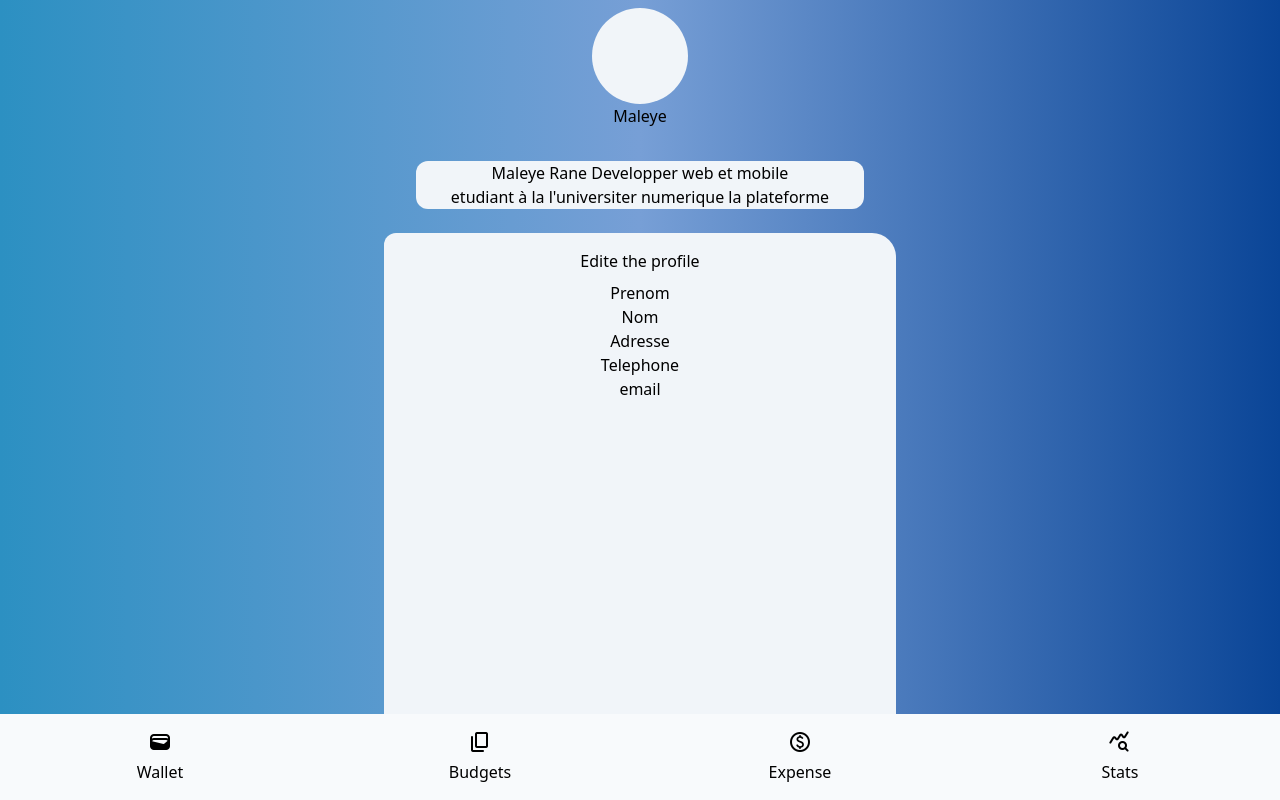
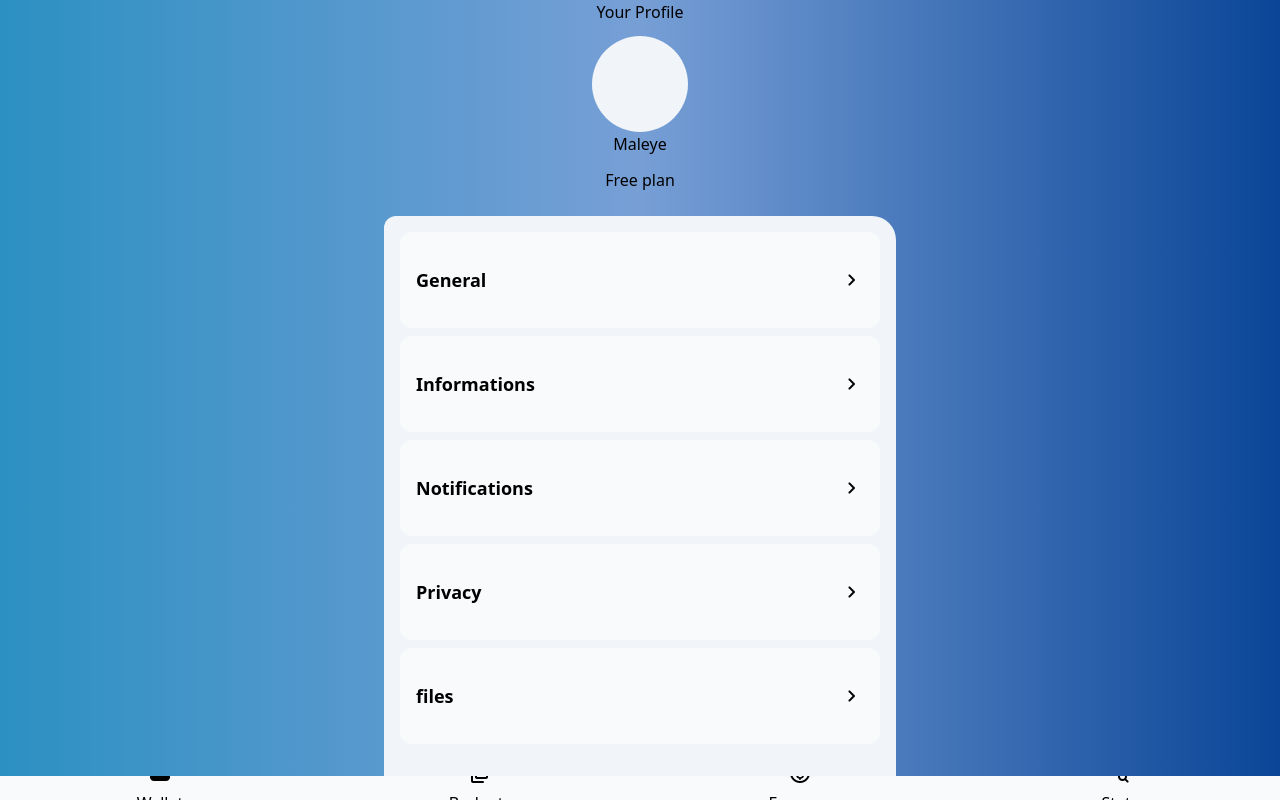
Before and after one commit to maleye-rane-ndoye/finance-flow, a React (Vite) app: page /Profile in a window 1280 px wide. Built offline with nearby package versions, Linux system fonts and the light colour scheme.

Commit message:
Profile deta

```diff
--- a/src/Components/Profile.jsx
+++ b/src/Components/Profile.jsx
@@ -1,26 +1,46 @@
 import React from 'react'
+
+  const profile = [
+    {id:1, name:"General",},
+    {id:2, name:"Informations",},
+    {id:3, name:"Notifications",},
+    {id:4, name:"Privacy",},
+    {id:5, name:"files",},
+  ,
+
+
+
+
+
+  ]
+
 
 export default function Profile() {
   return (
     <div className='Profile'>
         <div className='photo drop-shadow-2xl'>
+            <h2 className='text-lg font-semibold text-slate-50'>Your Profile</h2>
             <div className='photoContente'></div>
-            <h2 className=' text-xl font-bold'>Maleye</h2>
+            <h2 className=' text-xl font-bold text-slate-100'>Maleye</h2>
+
+            <span className=' text-slate-100 font-light'>Free plan</span>
         </div>
-        <div className='description drop-shadow-2xl'>
-           Maleye Rane Developper web et mobile <br />
-           etudiant à la l'universiter numerique la plateforme
-        </div>
+
+
         <div className='details drop-shadow-2xl'>
-        <h2>Edite the profile</h2>
-            <div className='flex flex-col text-start  space-x-6'>
-                 <p>Prenom</p>
-                 <p>Nom</p>
-                 <p>Adresse</p>
-                 <p>Telephone</p>
-                 <p>email</p>
-                 <p></p>
-            </div>
+              {profile.map((mapItem) => {
+
+                  return(
+
+                        <div className='boxProfile  hover:drop-shadow-2xl' key={mapItem.id}>
+                            <p>{mapItem.name}</p>
+                            <span class="material-symbols-rounded hover:text-blue-300 text-lg">chevron_right</span>
+                        </div>
+
+                  );
+
+              })}
+
         </div>
     </div>
   )
```
